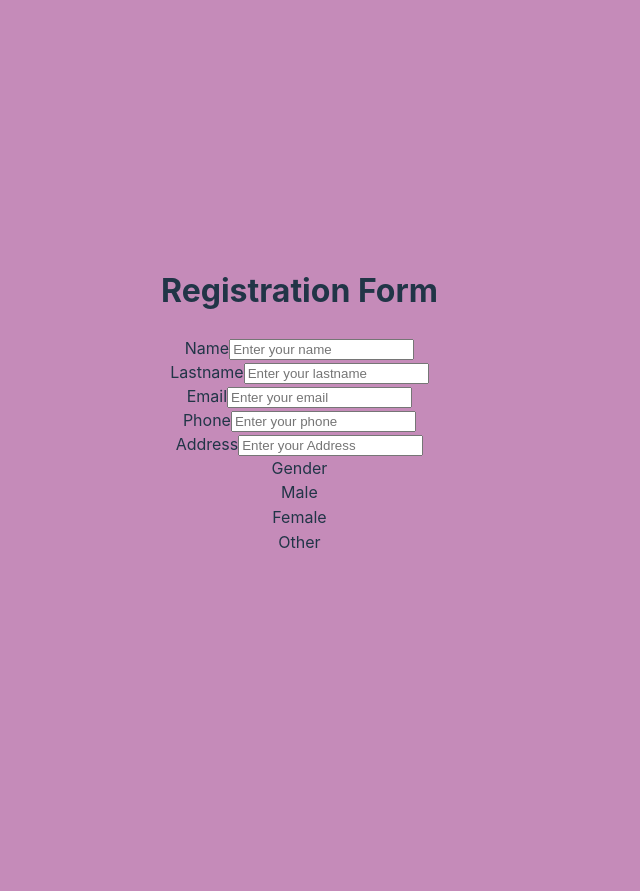
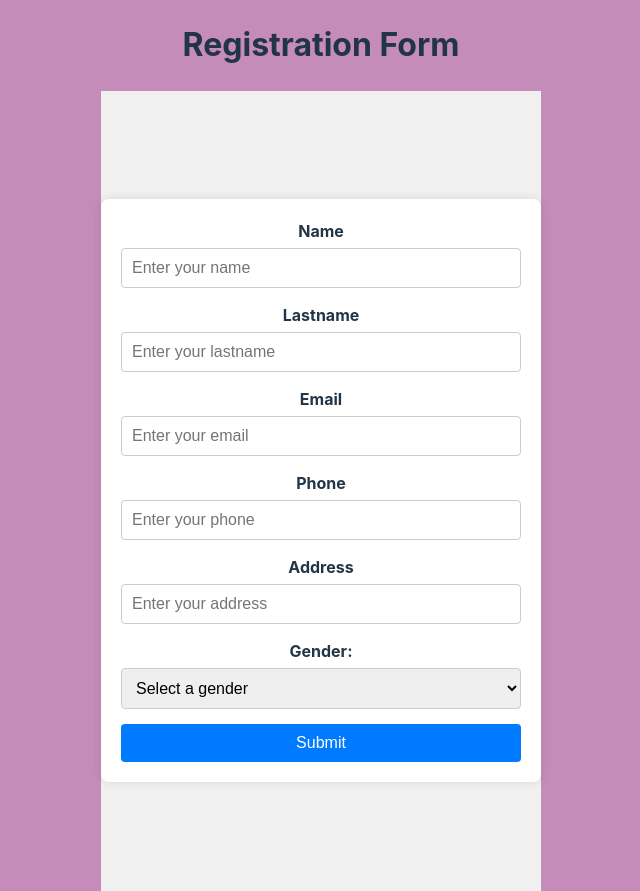
Before and after one commit to Swathi9353/iVoyant, a React (Vite) app in the folder my-app/: page / in a window 1280 px wide. Shown: the whole page, without its empty margins (319-959 px from the left). Before the commit the page ends 800 px from the top, so only its background shows below. Built offline with nearby package versions, Linux system fonts and the light colour scheme.

Commit message:
modified

```diff
--- /dev/null
+++ b/my-app/src/App.css
@@ -0,0 +1,54 @@
+/* Basic container styling */
+.form-container {
+  display: flex;
+  justify-content: center;
+  align-items: center;
+  height: 100vh;
+  background-color: #f0f0f0;
+}
+
+/* Form styling */
+.form {
+  display: flex;
+  flex-direction: column;
+  width: 400px;
+  padding: 20px;
+  background-color: white;
+  border-radius: 8px;
+  box-shadow: 0 0 10px rgba(0, 0, 0, 0.1);
+}
+
+/* Form group styling */
+.form-group {
+  display: flex;
+  flex-direction: column;
+  margin-bottom: 15px;
+}
+
+.form-group label {
+  margin-bottom: 5px;
+  font-weight: bold;
+}
+
+.form-group input,
+.form-group select {
+  padding: 10px;
+  border: 1px solid #ccc;
+  border-radius: 4px;
+  font-size: 16px;
+}
+
+/* Submit button styling */
+.submit-button {
+  padding: 10px;
+  font-size: 16px;
+  background-color: #007bff;
+  color: white;
+  border: none;
+  border-radius: 4px;
+  cursor: pointer;
+}
+
+.submit-button:hover {
+  background-color: #0056b3;
+}
--- a/my-app/src/App.tsx
+++ b/my-app/src/App.tsx
@@ -1,11 +1,13 @@
 import React from 'react';
 import Form from './Components/Form';
+import FormComponent from './Components/Form';
 
 const App: React.FC = () => {
   return (
     <div className="App">
       <h1>Registration Form</h1>
-      <Form />
+
+      <FormComponent  />
     </div>
   );
 };
--- a/my-app/src/Components/Form.tsx
+++ b/my-app/src/Components/Form.tsx
@@ -1,47 +1,58 @@
 import React from "react";
-
-interface Form {
-    name: string,
-    lastname: string
-    email: string,
-    phone: number,
-    Address: string,
-    gender: string
+import "../App.css"
+interface FormData {
+  name: string;
+  lastname: string;
+  phone: number;
+  address: string;
+  gender: string;
 }
 
-const Form = () => {
+const handleSubmit = (event: React.FormEvent<HTMLFormElement>) => {
+  event.preventDefault();
+  const formData = new FormData(event.currentTarget);
+  const data = Object.fromEntries(formData.entries());
+  console.log("Form data submitted:", data);
+  alert("Form submitted successfully!");
+};
+
+const FormComponent =() => {
   return (
-    <div>
-      <form>
-        <div>
+    <div className="form-container">
+      <form onSubmit={handleSubmit} className="form">
+        <div className="form-group">
           <label htmlFor="name">Name</label>
-          <input type="text"  placeholder="Enter your name" id="name" required />
+          <input type="text" name="name"  placeholder="Enter your name" id="name" required />
         </div>
-        <div>
+        <div className="form-group">
           <label htmlFor="lastname">Lastname</label>
-          <input type="text" placeholder="Enter your lastname" id="lastname" required />
+          <input type="text" name="lastname" placeholder="Enter your lastname" id="lastname" required />
         </div>
-        <div>
+        <div className="form-group">
           <label htmlFor="email">Email</label>
-          <input type="email" placeholder="Enter your email" id="email" required />
+          <input type="email" name="email" placeholder="Enter your email" id="email" required />
         </div>
-              <div>
+        <div className="form-group">
           <label htmlFor="phone">Phone</label>
-          <input type="number"placeholder="Enter your phone" id="phone" required/>
+          <input type="number" name="phone" placeholder="Enter your phone" id="phone" required />
         </div>
-              <div>
-          <label htmlFor="Address">Address</label>
-          <input type="text" placeholder="Enter your Address" id="Address" required />
+        <div className="form-group">
+          <label htmlFor="address">Address</label>
+          <input type="text" name="address" placeholder="Enter your address" id="address" required />
         </div>
-              <div>
-          <label htmlFor="gender">Gender</label>
+        <div className="form-group">
+          <label htmlFor="gender">Gender:</label>
+          <select name="gender" required>
+            <option value="">Select a gender</option>
+            <option value="female">Female</option>
             <option value="male">Male</option>
-                  <option value="female">Female</option>
             <option value="other">Other</option>
+          </select>
         </div>
+        <button type="submit" className="submit-button">Submit</button>
       </form>
     </div>
   );
 };
 
-export default Form;
+export default FormComponent;
```
Also changed, not shown: my-app/src/Components/ParentComponent.tsx (deleted). Lines whose indentation alone changed are shown as unchanged.
